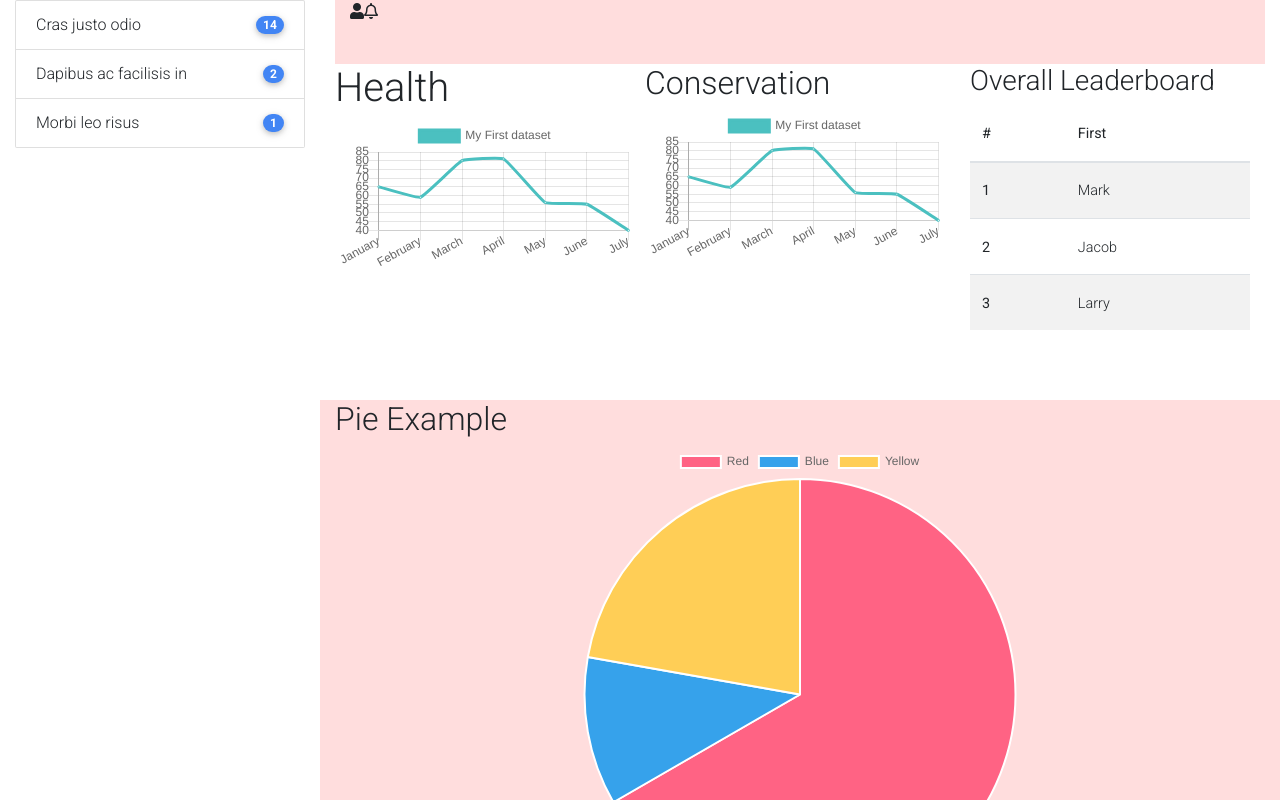
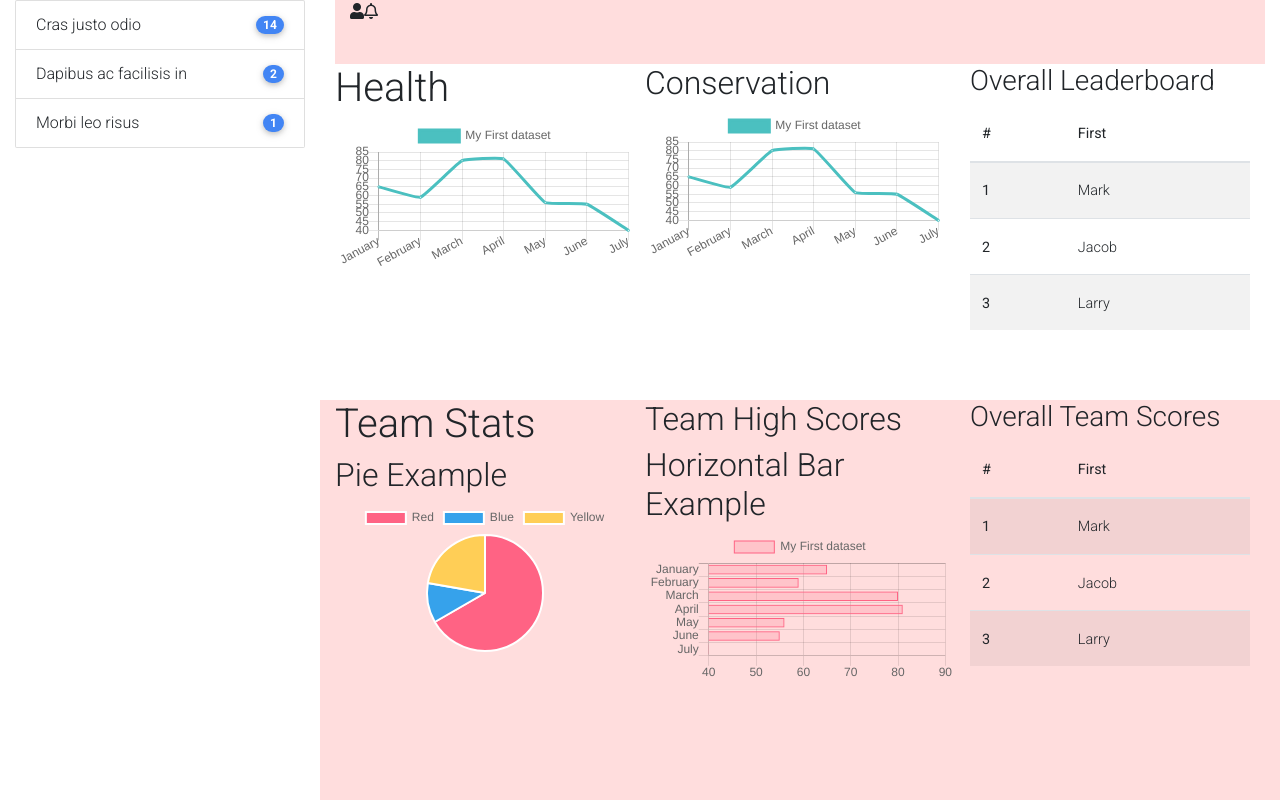
Before and after one commit to swstegall/better-together, a React (Create React App) app in the folder frontend/: page / in a window 1280 px wide. Shown: the top 800 px of the page. Built offline with nearby package versions, Linux system fonts and the light colour scheme.

Commit message:
Completed teamstats layout

```diff
--- a/frontend/src/components/teamstats/teamstats.tsx
+++ b/frontend/src/components/teamstats/teamstats.tsx
@@ -1,12 +1,31 @@
 import React from "react";
 import { TeamStatsPie } from "./teamstatspie/teamstatspie";
 import { TeamStatsBar } from "./teamstatsbar/teamstatsbar";
+import { TeamStatsTable } from "./teamstatstable/teamstatstable";
 
 export const TeamStats = () => {
   return (
     <div>
-      <TeamStatsPie />
-      <TeamStatsBar />
+      <div className={"container"} style={{ minHeight: '50vh' }}>
+            <div className={"row"}>
+                <div className={"col-4"}>
+                    <div className="row align-items-start">
+                    <h1>Team Stats</h1>
+                    <TeamStatsPie />
+                    </div>
+                </div>
+                <div className={"col-4"}>
+                    <div  className="row align-items-start">
+                    <h2>Team High Scores</h2>
+                    <TeamStatsBar />
+                    </div>
+                </div>
+                <div className={"col-4"}>
+                    <h3>Overall Team Scores</h3>
+                    <TeamStatsTable />
+                </div>
+            </div>
+        </div>
     </div>
   );
 }
--- /dev/null
+++ b/frontend/src/components/teamstats/teamstatstable/teamstatstable.tsx
@@ -0,0 +1,30 @@
+import React from "react";
+
+export const TeamStatsTable = () => {
+    return (
+        <div>
+            <table className="table table-striped">
+  <thead>
+    <tr>
+      <th scope="col">#</th>
+      <th scope="col">First</th>
+    </tr>
+  </thead>
+  <tbody>
+    <tr>
+      <th scope="row">1</th>
+      <td>Mark</td>
+    </tr>
+    <tr>
+      <th scope="row">2</th>
+      <td>Jacob</td>
+    </tr>
+    <tr>
+      <th scope="row">3</th>
+      <td>Larry</td>
+    </tr>
+  </tbody>
+</table>
+        </div>
+    );
+}
```
